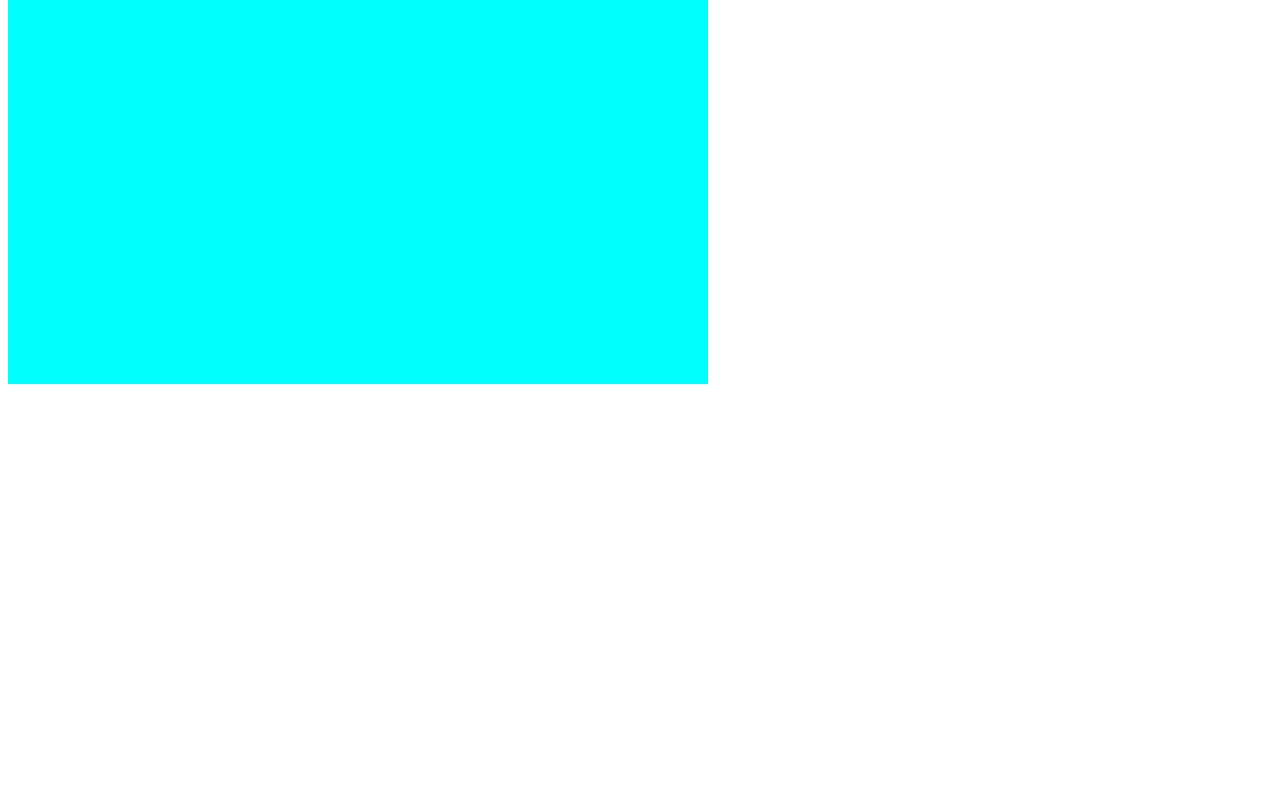
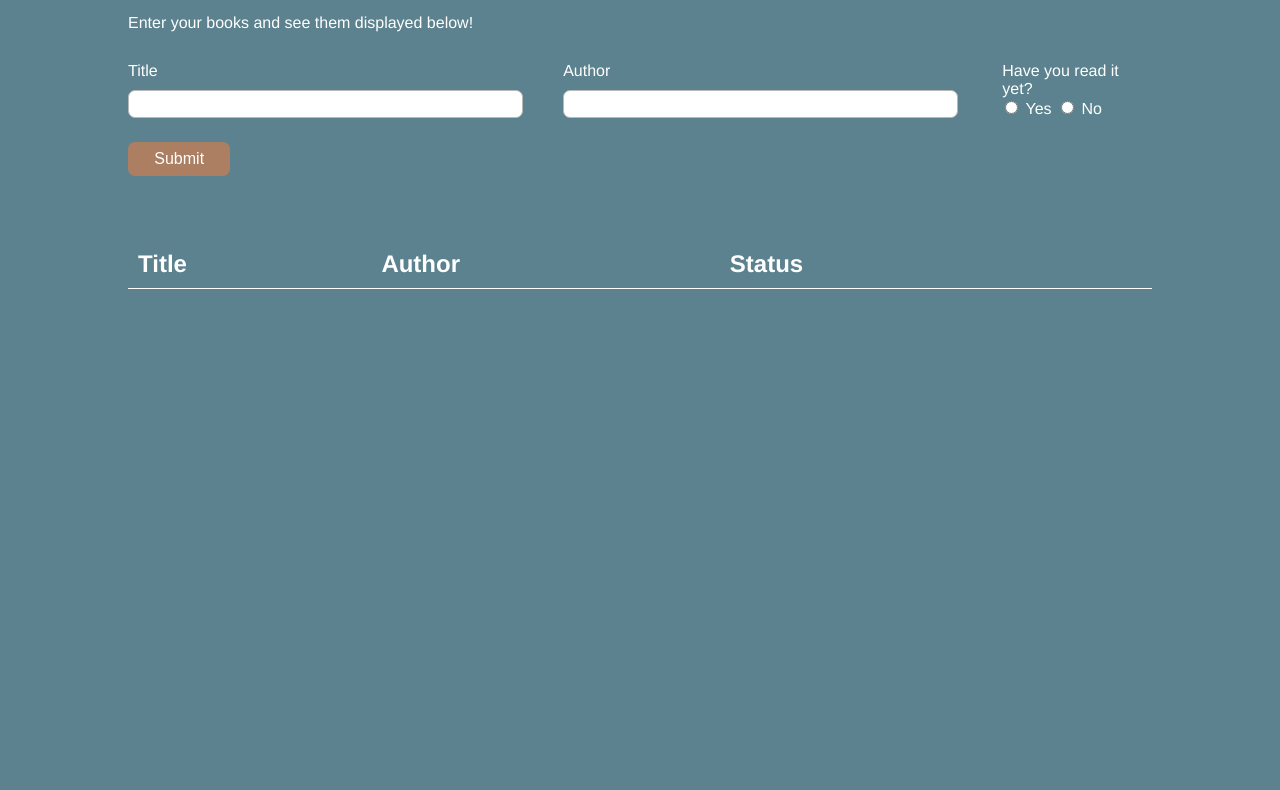
Before and after one commit to hametm/library, a plain HTML site: page index.html in a window 1280 px wide. Shown: the part 145-935 px from the top of the page. Before the commit the page ends 800 px from the top, so only its background shows below. Drawn offline with Linux system fonts and the light colour scheme.

Commit message:
Improve UI

```diff
--- a/index.html
+++ b/index.html
@@ -9,25 +9,41 @@
     <script src="scripts.js" defer></script>
 </head>
 <body>
-    <button id="newBook">New Book</button>
+    <header>
+        <h1>The Library Is Open</h1>
+        <p>Enter your books and see them displayed below!</p>
+        <!-- <button id="newBook">New Book</button> -->
         <form action="" class="hidden">
-        <label for="title">Title:</label>
-        <input type="text" id="title">
-        <label for="author">Author:</label>
-        <input type="text" id="author">
-        <label for="pages">Number of pages:</label>
-        <input type="text" id="pages">
+            <div id="topForm">
+                <div class="labelContainer">
+                    <label for="title">Title</label>
+                    <input type="text" id="title" class="bar">
+                </div>
+               <div class="labelContainer">
+                <label for="author">Author</label>
+                <input type="text" id="author" class="bar">
+               </div>
                 <fieldset>
                     <legend>Have you read it yet?</legend>
+                    <input type="radio" value="yes" name="isRead" id="read">
                     <label for="read">Yes</label>
-            <input type="radio" value="true" name="isRead" id="read">
+                    <input type="radio" value="no" name="isRead" id="notRead">
                     <label for="notRead">No</label>
-            <input type="radio" value="false" name="isRead" id="notRead">
                 </fieldset>
+            </div>
             <input type="button" id="submitButton" value="Submit">
         </form>
-    <div id="container">
-
-    </div>
+    </header>
+    <main>
+        <table>
+                <tr>
+                    <th id="titleCol">Title</th>
+                    <th id="authorCol">Author</th>
+                    <th id="readCol">Status</th>
+                    <th id="remove"></th>
+                </tr>
+        </table>
+        <div id="container"></div>
+    </main>
 </body>
 </html>
--- a/scripts.js
+++ b/scripts.js
@@ -1,23 +1,20 @@
 const userInput = document.querySelector("input");
-const container = document.getElementById("container");
 const formButton = document.getElementById("newBook");
 const form = document.querySelector("form");
 const submitButton = document.getElementById("submitButton");
 const bookTitle = document.getElementById("title");
 const bookAuthor = document.getElementById("author");
 const bookPages = document.getElementById("pages");
-const bookIsRead = document.querySelector('input[type="radio"]');
+const bookRead = document.getElementsByName("isRead");
+const table = document.querySelector("table");
 
 let myLibrary = [];
+let newBook;
 
-function Book(title, author, pages, isRead) {
+function Book(title, author, isRead) {
     this.title = title;
     this.author = author;
-    this.pages = pages;
     this.isRead = isRead;
-    this.info = function() {
-        return `${title}, by ${author}, ${pages} pages, ${isRead}`;
-      }
 }
 
 // const hp = new Book("Harry Potter", "J.K. Rowling", 500, true);
@@ -30,21 +27,46 @@ function addBookToLibrary(book) {
     myLibrary.push(book);
 }
 
-function displayBooks() {
-    for (let i = 0; i < myLibrary.length; i++) {
-        let card = document.createElement("p");
-        card.textContent = myLibrary[i].info();
-        container.appendChild(card);
+// function displayBooks() {
+//     for (let i = 0; i < myLibrary.length; i++) {
+//         let card = document.createElement("p");
+//         card.textContent = myLibrary[i].info();
+//         container.appendChild(card);
+//     }
+// }
+
+function displayBooks(book) {
+    const row = document.createElement("tr");
+    const title = document.createElement("td");
+    title.textContent = book.title;
+    const author = document.createElement("td");
+    author.textContent = book.author;
+    const isRead = document.createElement("td");
+    isRead.textContent = book.isRead;
+    const remove = document.createElement("td");
+    const removeButton = document.createElement("button");
+    removeButton.textContent = "X";
+    removeButton.classList.add("removeButton");
+    table.appendChild(row);
+    row.appendChild(title);
+    row.appendChild(author);
+    row.appendChild(isRead);
+    row.appendChild(remove);
+    remove.appendChild(removeButton);
+
+    // Only removes last row row
+    removeButton.onclick = () => {
+        row.remove();
     }
 }
 
-formButton.onclick = () => {
-    form.classList.remove("hidden");
-}
+
+// formButton.onclick = () => {
+//     form.classList.remove("hidden");
+// }
 
 submitButton.addEventListener("click", () => {
-    const hp = new Book(bookTitle.value, bookAuthor.value, bookPages.value, bookIsRead.value);
-    addBookToLibrary(hp);
-    form.classList.add("hidden");
-    displayBooks();
+    newBook = new Book(bookTitle.value, bookAuthor.value, bookRead.checked);
+    addBookToLibrary(newBook);
+    displayBooks(newBook);
 });
--- a/styles.css
+++ b/styles.css
@@ -1,9 +1,139 @@
-#container {
-    height: 500px;
-    width: 700px;
-    background-color: aqua;
+@import url('https://fonts.googleapis.com/css2?family=Abril+Fatface&display=swap');
+
+:root {
+    --primary-color: #5b828e;
+    --secondary-color: #d2c8bc;
+    --accent: #bbcfd7;
+    --brown: #ac7e62;
+    --extra-color: #ba9a88;
+    /* https://colorpalettes.net/color-palette-4311/ */
 }
 
-.hidden {
+body {
+    font-family: 'Franklin Gothic Medium', 'Arial Narrow', Arial, sans-serif;
+    margin: 0;
+    display: grid;
+    grid-template-rows: 1fr 5fr;
+    background-color: var(--primary-color);
+}
+
+/* .hidden {
     display: none;
+} */
+
+header {
+    display: flex;
+    flex-direction: column;
+    padding: 5% 10%;
 }
+
+header p {
+    color: white;
+    margin-top: 30px;
+    margin-bottom: 30px;
+}
+
+h1 {
+    font-family: 'Abril Fatface', cursive;
+    color: white;
+    font-size: 3rem;
+    letter-spacing: 3px;
+    margin: 0;
+}
+
+button:active {
+    transform: translate(1px, 1px);
+}
+
+form {
+    margin-bottom: 0px;
+    display: flex;
+    flex-direction: column;
+    gap: 1.5rem;
+    color: white;
+}
+
+#topForm {
+    display: flex;
+    justify-content: space-between;
+    gap: 40px;
+}
+
+.labelContainer {
+    display: flex;
+    flex-direction: column;
+    width: 40%;
+    gap: 10px;
+}
+
+.bar {
+    height: 1.5rem;
+    border-radius: 7px;
+    border: 1px solid rgb(184, 184, 184);
+}
+
+#submitButton {
+    background-color: var(--brown);
+    color: white;
+    font-size: 1rem;
+    padding: 8px;
+    width: 10%;
+    border: none;
+    border-radius: 7px;
+}
+
+#submitButton:hover {
+    cursor: pointer;
+    background-color: #ac7e62a1;
+}
+
+#submitButton:active {
+    transform: translate(1px, 1px);
+}
+
+fieldset {
+    border: none;
+    padding: 0px;
+    gap: 5px;
+}
+
+main {
+    display: flex;
+    flex-direction: column;
+    padding-left: 10%;
+    padding-right: 10%;
+}
+
+th {
+    background-color: var(--primary-color);
+    color: white;
+    padding: 10px;
+    text-align: left;
+    border-bottom: 1px solid white;
+    font-size: 1.5rem;
+}
+
+td {
+    font-weight: normal;
+    border-bottom: 1px solid white;
+    border-top: 1px solid white;
+    padding: 7px 12px;
+}
+
+table {
+    border-collapse:collapse;
+    color: white;
+}
+
+.removeButton {
+    border: none;
+    background-color: none;
+}
+
+.removeButton:hover {
+    cursor: pointer;
+}
+
+#remove {
+    width: 10%;
+}
```
Lines whose indentation alone changed are shown as unchanged.
